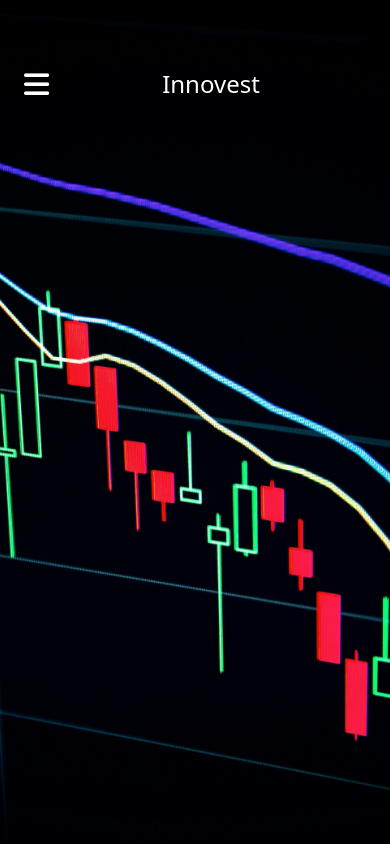
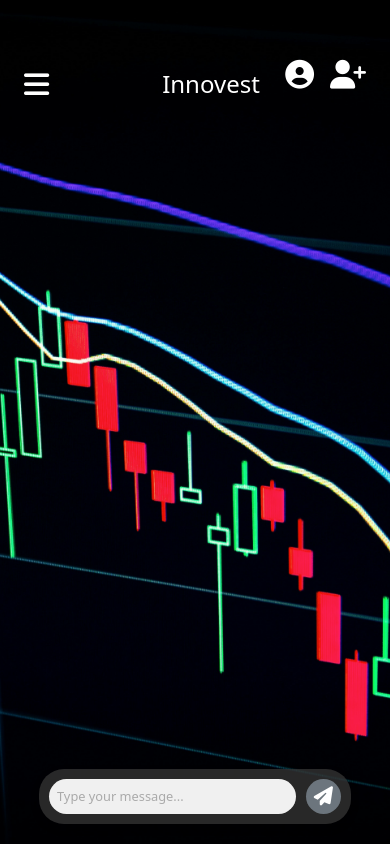
Before and after one commit to cmglmsr/innovest-fe, a Vue app: page / in a window 390 px wide. Built offline with nearby package versions, Linux system fonts and the light colour scheme.

Commit message:
input box added to genAI view and login/subscribe added to navbar

```diff
--- /dev/null
+++ b/src/components/GenAIInputBox/GenAIInputBox.vue
@@ -0,0 +1,15 @@
+<template>
+    <div class="input-container">
+      <input type="text" placeholder="Type your message..." class="input-box" />
+      <button class="send-button">
+        <i class="fas fa-paper-plane"></i>
+      </button>
+    </div>
+  </template>
+
+  <script>
+  import "./style.css"
+  export default {
+    name: "InputBox",
+  };
+  </script>
--- /dev/null
+++ b/src/components/GenAIInputBox/style.css
@@ -0,0 +1,73 @@
+.input-container {
+  display: flex;
+  justify-content: center;
+  align-items: center;
+  position: fixed;
+  bottom: 20px;
+  left: 50%;
+  transform: translateX(-50%);
+  width: 50%;
+  background-color: rgba(51, 51, 51, 0.8);
+  border-radius: 25px;
+  box-shadow: 0 4px 8px rgba(0, 0, 0, 0.2);
+  padding: 10px;
+}
+
+.input-box {
+  flex: 1;
+  padding: 10px;
+  font-size: 1rem;
+  border: none;
+  border-radius: 25px;
+  margin-right: 10px;
+  outline: none;
+  background-color: #f0f0f0;
+  color: #333;
+  transition: all 0.3s ease;
+}
+
+.input-box::placeholder {
+  color: #aaa;
+}
+
+.input-box:focus {
+  box-shadow: 0 0 5px rgba(0, 123, 255, 0.5);
+}
+
+.send-button {
+  padding: 10px;
+  font-size: 1.5rem;
+  border: none;
+  border-radius: 50%;
+  background-color: #6c757d;
+  color: #fff;
+  cursor: pointer;
+  transition: all 0.3s ease;
+  display: flex;
+  align-items: center;
+  justify-content: center;
+}
+
+.send-button:hover {
+  background-color: #5a6268;
+}
+
+.send-button i {
+  font-size: 1.2rem;
+}
+
+@media screen and (max-width: 960px) {
+  .input-container {
+    width: 80%;
+  }
+
+  .input-box {
+    font-size: 0.8rem;
+    padding: 8px;
+  }
+
+  .send-button {
+    font-size: 1rem;
+    padding: 8px;
+  }
+}
--- a/src/components/Navbar/Navbar.vue
+++ b/src/components/Navbar/Navbar.vue
@@ -19,6 +19,14 @@
           <a href="#" class="nav-links">GENAI Analysis</a>
         </li>
       </ul>
+      <div class="auth-buttons">
+        <a v-if="!isSmallScreen" href="#" class="auth-button">Login</a>
+        <a v-if="!isSmallScreen" href="#" class="auth-button subscribe">Subscribe</a>
+        <div v-else class="icon-buttons">
+          <i class="fas fa-user-circle" @click="handleLoginClick"></i>
+          <i class="fas fa-user-plus" @click="handleSubscribeClick"></i>
+        </div>
+      </div>
     </div>
   </nav>
 </template>
@@ -31,12 +39,27 @@ export default {
   data() {
     return {
       isNavbarMenuOpen: false,
+      isSmallScreen: false,
     };
   },
   methods: {
     toggleMenu() {
       this.isNavbarMenuOpen = !this.isNavbarMenuOpen;
     },
+    handleLoginClick() {
+    },
+    handleSubscribeClick() {
+    },
+    checkScreenSize() {
+      this.isSmallScreen = window.innerWidth <= 960;
+    },
+  },
+  mounted() {
+    this.checkScreenSize();
+    window.addEventListener("resize", this.checkScreenSize);
+  },
+  beforeDestroy() {
+    window.removeEventListener("resize", this.checkScreenSize);
   },
 };
 </script>
--- a/src/components/Navbar/style.css
+++ b/src/components/Navbar/style.css
@@ -63,6 +63,40 @@
   display: none;
 }
 
+.auth-buttons {
+  display: flex;
+  align-items: center;
+}
+
+.auth-button {
+  color: #fff;
+  text-decoration: none;
+  padding: 0.5rem 1rem;
+  margin-left: 1rem;
+  background-color: rgba(255, 255, 255, 0.1);
+  border-radius: 20px;
+  transition: all 0.3s ease;
+}
+
+.auth-button.subscribe {
+  background-color: rgba(255, 255, 255, 0.3);
+}
+
+.auth-button:hover {
+  background-color: rgba(255, 255, 255, 0.4);
+}
+
+.icon-buttons {
+  display: flex;
+}
+
+.icon-buttons i {
+  color: #fff;
+  font-size: 1.5rem;
+  margin-left: 1rem;
+  cursor: pointer;
+}
+
 @media screen and (max-width: 960px) {
   .navbar-container {
     justify-content: center;
@@ -113,6 +147,29 @@
     padding: 1rem 0;
     font-size: 1rem;
   }
+
+  .auth-buttons {
+    position: absolute;
+    right: 1.5rem;
+    top: 1rem;
+    display: flex;
+    flex-direction: column;
+    align-items: flex-end;
+  }
+
+  .auth-button {
+    margin: 0.5rem 0;
+    font-size: 1rem;
+  }
+
+  .icon-buttons {
+    display: flex;
+    align-items: center;
+  }
+
+  .icon-buttons i {
+    font-size: 1.8rem;
+  }
 }
 
 @media screen and (min-width: 961px) {
--- a/src/views/GenAIView/GenAIView.vue
+++ b/src/views/GenAIView/GenAIView.vue
@@ -1,18 +1,22 @@
 <template>
   <div>
-    <Navbar />
+    <Navbar/>
     <div class="background-image"></div>
+    <GenAIInputBox/>
   </div>
 </template>
 
 <script>
 import Navbar from "@/components/Navbar/Navbar.vue";
+import GenAIInputBox from '@/components/GenAIInputBox/GenAIInputBox.vue';
 import "./style.css";
+
 
 export default {
   name: "GenAIView",
   components: {
     Navbar,
+    GenAIInputBox
   },
 };
 </script>
```
